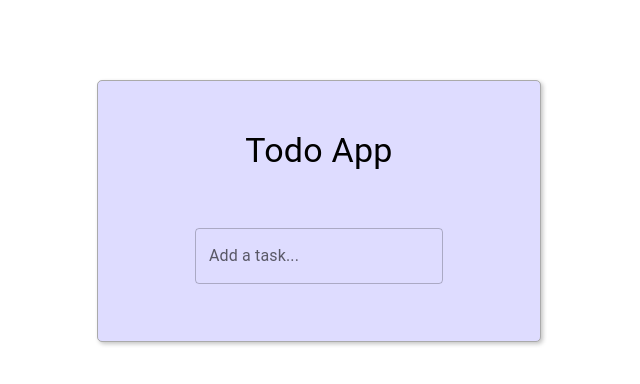
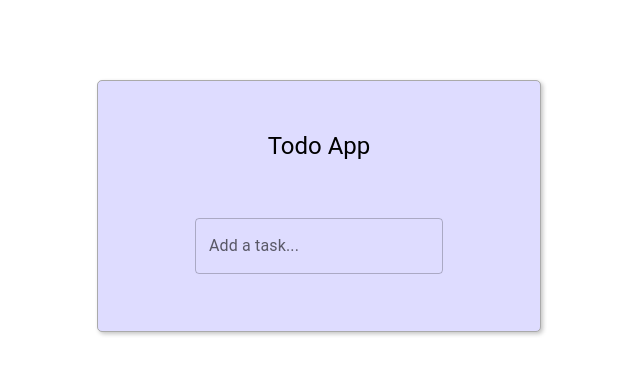
Before and after one commit to samouchka1/Todo-App-MUI, a React (Create React App) app: page / in a window 1280 px wide. Shown: the top 384 px of the page, without its empty margins (321-961 px from the left). Built offline with nearby package versions, Linux system fonts and the light colour scheme.

Commit message:
title styles edit

```diff
--- a/src/App.js
+++ b/src/App.js
@@ -26,6 +26,13 @@ const iconBorderStyles = {
       border: 'solid #000000c6 1px'
     },
   caretColor : 'transparent'
+}
+
+const titleStyle = {
+  margin: '1.5rem 0',
+  // bgcolor: 'white',
+  // borderRadius: '4px',
+  // padding: '10px 0'
 }
 
 
@@ -106,7 +113,7 @@ const App = () => {
   return (
 
     <Container maxWidth={'xs'} sx={containerStyles}>
-      <Typography variant="h4" sx={{margin: '1.5rem 0'}}>
+      <Typography variant="h5" sx={titleStyle}>
         Todo App
       </Typography>
 
```
